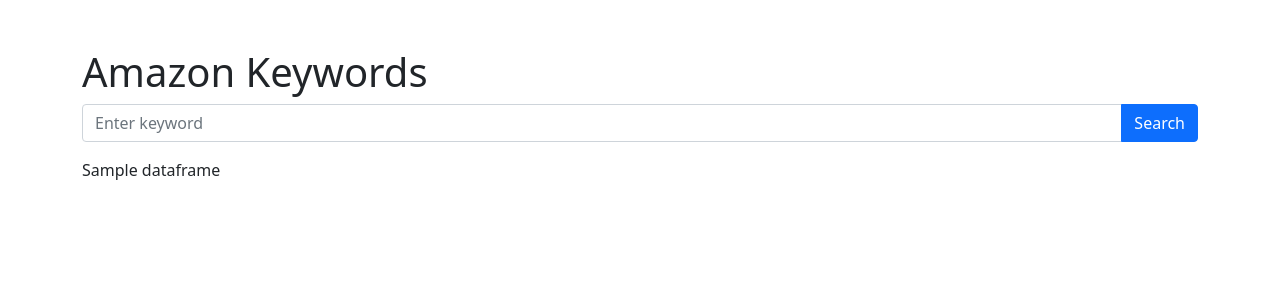
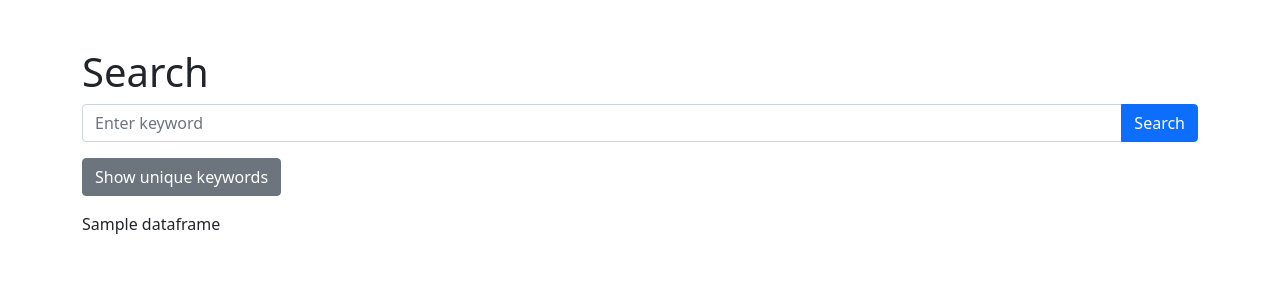
Before and after one commit to bcm082/amzkeywords, a Flask app: template templates/index.html in a window 1280 px wide. Shown: the top 300 px of the page. Run offline with Flask 3, Linux system fonts and the light colour scheme; the template is opened without the code that fills it: most values are stand-ins (such as "Sample title", 1, 10 or a date in 2020).

Commit message:
added modal box for unique keywords

```diff
--- a/app.py
+++ b/app.py
@@ -5,11 +5,17 @@ app = Flask(__name__)
 
 @app.route("/", methods=["GET", "POST"])
 def index():
+    unique_keywords = None
     if request.method == "POST":
         searched_keyword = request.form["search"].lower()
         df = pd.read_csv("Search_Terms_2023.csv")
         df = df[df["Search Term"].str.contains(searched_keyword, na=False, case=False)]
-        return render_template("index.html", dataframe=df.head(50).to_html(classes="table table-striped", index=False))
+        unique_words = set()  # Create an empty set to store unique words
+        for term in df["Search Term"].unique():
+            for word in term.split():  # Split each term into words
+                unique_words.add(word.lower())  # Add each word to the set
+        unique_keywords = '\n'.join(sorted(list(unique_words)))
+        return render_template("index.html", dataframe=df.head(50).to_html(classes="table table-striped", index=False), unique_keywords=unique_keywords)
     return render_template("index.html", dataframe=None)
 
 if __name__ == "__main__":
--- a/templates/index.html
+++ b/templates/index.html
@@ -10,19 +10,25 @@
             text-align: left;
         }
         .search-input {
-            width: 50px;
+            width: 300px;
+        }
+        textarea {
+            width: 100%;
         }
     </style>
 </head>
 <body>
     <div class="container">
-        <h1 class="mt-5">Amazon Keywords</h1>
+        <h1 class="mt-5">Search</h1>
         <form method="POST">
             <div class="input-group mb-3">
                 <input type="text" class="form-control search-input" name="search" placeholder="Enter keyword" required>
                 <button class="btn btn-primary" type="submit">Search</button>
             </div>
         </form>
+        {% if unique_keywords %}
+            <button class="btn btn-secondary mb-3" type="button" data-bs-toggle="modal" data-bs-target="#keywordsModal">Show unique keywords</button>
+        {% endif %}
         {% if dataframe %}
             <div class="table-responsive">
                 <table class="table table-striped">
@@ -31,6 +37,22 @@
             </div>
         {% endif %}
     </div>
+
+    <!-- Modal -->
+    <div class="modal fade" id="keywordsModal" tabindex="-1">
+        <div class="modal-dialog" style="max-width: 700px;"> <!-- Add a custom width here -->
+            <div class="modal-content">
+                <div class="modal-header">
+                    <h5 class="modal-title">Unique Keywords</h5>
+                    <button type="button" class="btn-close" data-bs-dismiss="modal"></button>
+                </div>
+                <div class="modal-body">
+                    <textarea readonly>{{ unique_keywords }}</textarea>
+                </div>
+            </div>
+        </div>
+    </div>
+    <script src="https://code.jquery.com/jquery-3.5.1.min.js"></script>
     <script src="https://cdn.jsdelivr.net/npm/bootstrap@5.0.0-beta1/dist/js/bootstrap.bundle.min.js"></script>
 </body>
 </html>
```
